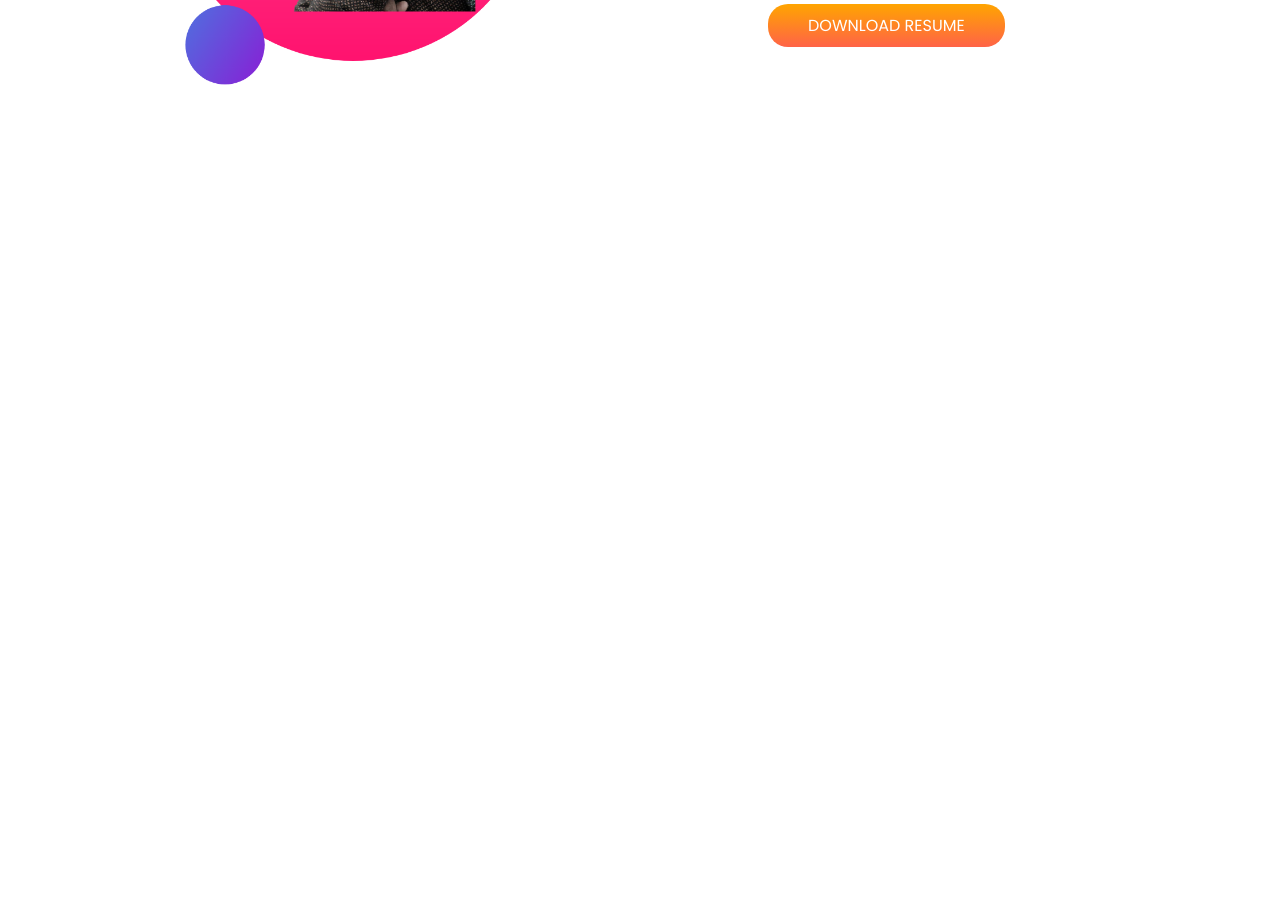
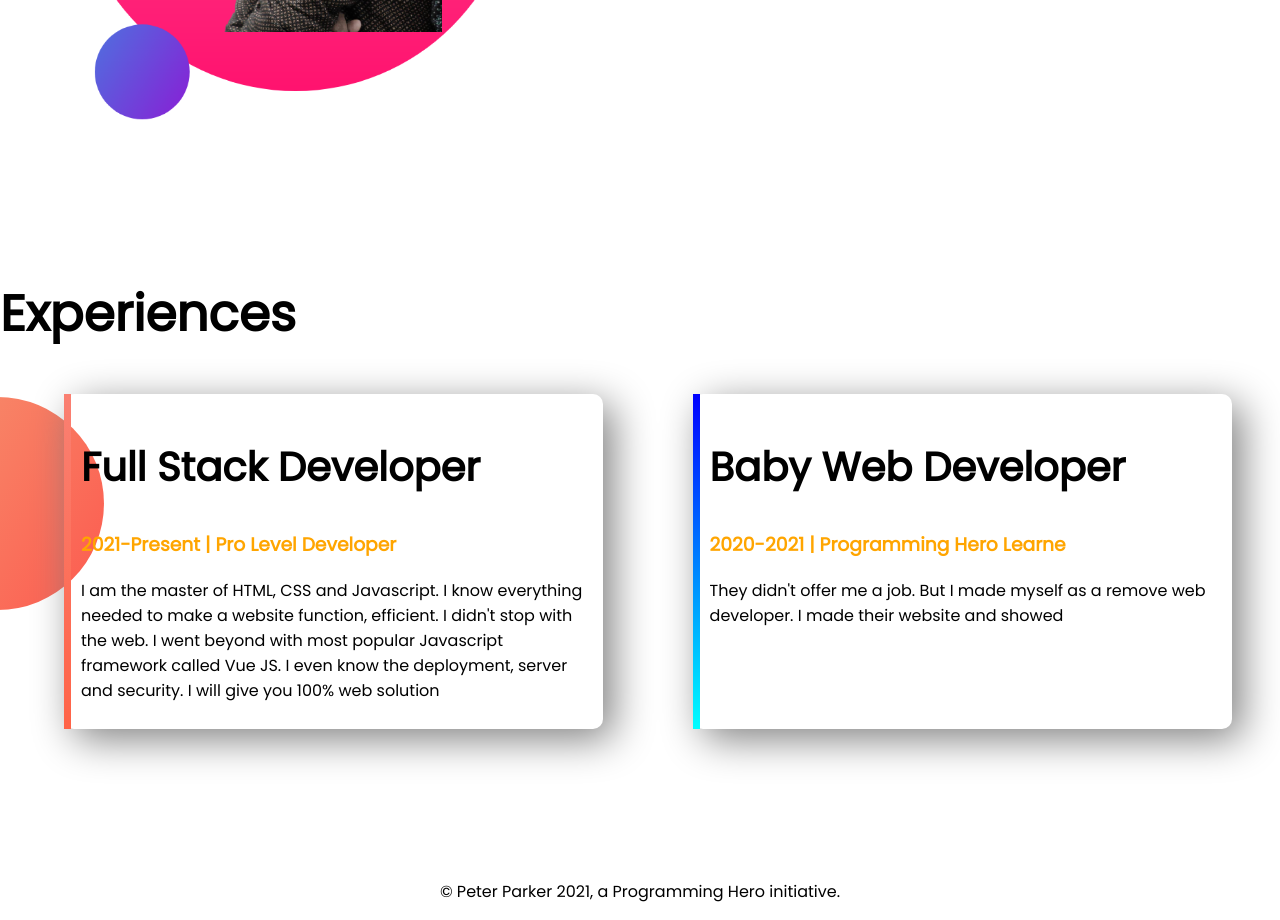
Before and after one commit to belalhossainS/developer2-portfolio, a plain HTML site: page index.html in a window 1280 px wide. Shown: the part 997-1917 px from the top of the page. Before the commit the page ends 1239 px from the top, so only its background shows below. Drawn offline with Linux system fonts and the light colour scheme.

Commit message:
fotter added

```diff
--- a/index.html
+++ b/index.html
@@ -13,7 +13,7 @@
 </head>
 
 <body>
-    <section class="top-banner">
+    <section class="top-banner felexibal-container ">
         <div class="half-width">
             <h1>Welcomer to</h1>
 
@@ -29,11 +29,11 @@
                 ME</a>
 
         </div>
-        <div class="half-width">
+        <div class="half-width ">
             <img src="images/my-bg.png" alt="">
         </div>
     </section>
-    <section class="Dream Big">
+    <section class="Dream Big felexibal-container">
         <div class="half-width">
             <img src="images/my-bg2 (1).png" alt="">
         </div>
@@ -45,6 +45,28 @@
             <a class="link-button" target="_blank" href="">DOWNLOAD RESUME</a>
         </div>
     </section>
+    <section class="experince-area">
+        <h1>Experiences</h1>
+        <div class="felexibal-container">
+            <div id="full-stack-experience" class="experince-item">
+                <h2>Full Stack Developer</h2>
+                <h3 class="orange-color">2021-Present | Pro Level Developer</h3>
+                <p>I am the master of HTML, CSS and Javascript. I know everything needed to make a website function,
+                    efficient. I didn't stop with the web. I went beyond with most popular Javascript framework called
+                    Vue
+                    JS. I even know the deployment, server and security. I will give you 100% web solution</p>
+            </div>
+            <div id="web-developer-experince" class="experince-item">
+                <h2>Baby Web Developer</h2>
+                <h3 class="orange-color">2020-2021 | Programming Hero Learne</h3>
+                <p>They didn't offer me a job. But I made myself as a remove web developer. I made their website and
+                    showed
+            </div>
+        </div>
+    </section>
+    <footer>
+        <p>© Peter Parker 2021, a Programming Hero initiative.</p>
+    </footer>
 </body>
 
 </html>
--- a/style.css
+++ b/style.css
@@ -5,16 +5,20 @@ body{
 h1{
     font-size: 50px;
 }
+h2{
+    font-size: 40px;
+}
 .orange-color{
     color:orange;
 }
-section{
+.felexibal-container{
     display: flex;
-        margin-bottom: 150px;
+    margin-bottom: 150px;
 }
 .half-width{
     width: 50%;
-    padding-left: 10%;
+    padding-left: 2%;
+
 }
 .half-width img{
     width: 80%;
@@ -36,3 +40,31 @@ section{
 .Dream Big{
     background-image: url(images/dream-bg.png);
 }
+.experince-area{
+    background-image:url(images/exp-bg.png);
+    background-repeat: no-repeat;
+    background-position: left;
+}
+.experince-item{
+    width: 40%;
+    box-shadow:10px 10px 40px gray;
+    margin-left: 5%;
+    margin-right: 2%;
+    border-radius: 10px;
+    padding: 10px;
+
+
+}
+#web-developer-experince{
+    border-left: 7px solid;
+   border-image: linear-gradient(blue, cyan);
+  border-image-slice: 1;
+}
+#full-stack-experience{
+    border-left: 7px solid;
+   border-image: linear-gradient(salmon,tomato);
+  border-image-slice: 1;
+}
+footer p{
+    text-align: center;
+}
```
